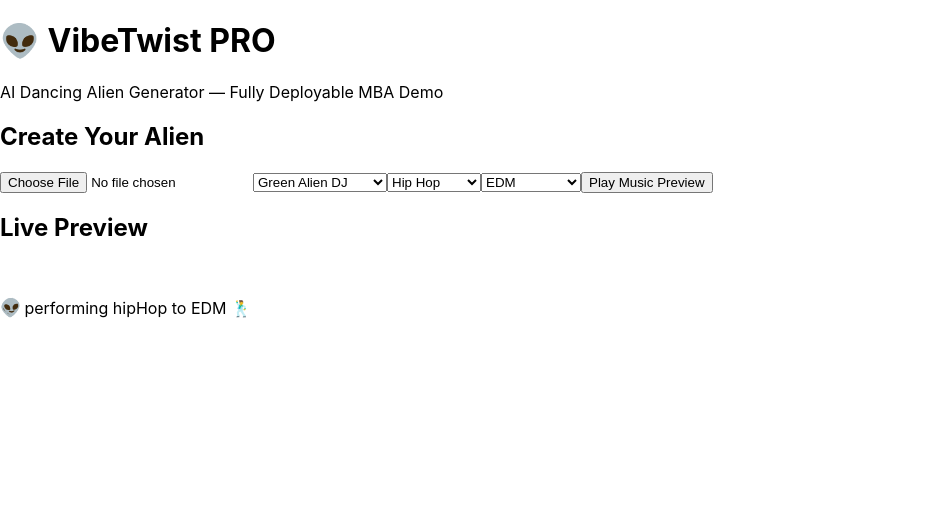
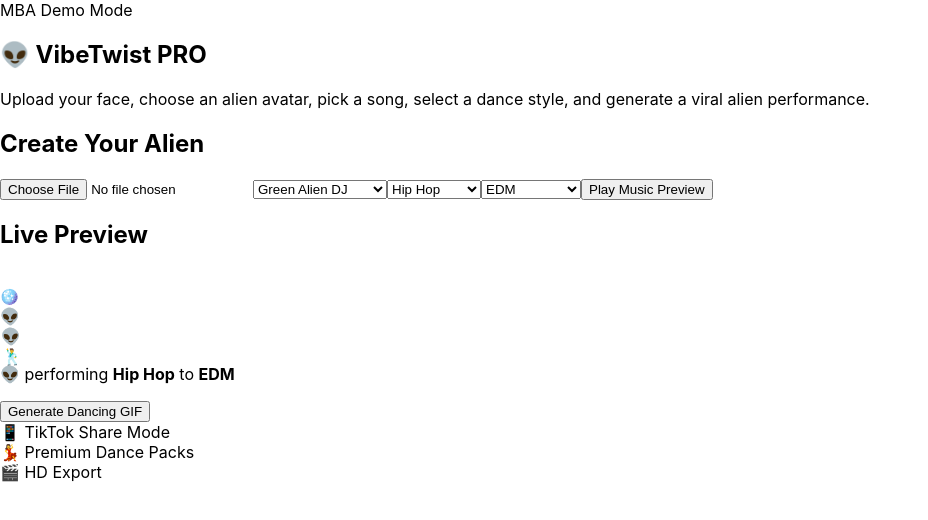
Before and after one commit to JohanLandman2026/VibeTwistPro, a Next.js app: page / in a window 1280 px wide. Shown: the top 520 px of the page, without its empty margins (0-928 px from the left). Built offline with nearby package versions, Linux system fonts and the light colour scheme.

Commit message:
Update VibeTwistPro.js

```diff
--- a/VibeTwistPro.js
+++ b/VibeTwistPro.js
@@ -1,129 +1,117 @@
-'use client';
-
-import { useMemo, useRef, useState } from 'react';
-import { motion } from 'framer-motion';
+import { useRef, useState } from "react";
+import { motion } from "framer-motion";
 
 export default function VibeTwistPro() {
-  const [avatar, setAvatar] = useState('👽');
-  const [dance, setDance] = useState('hipHop');
-  const [song, setSong] = useState('EDM');
-  const [img, setImg] = useState(null);
-  const [playing, setPlaying] = useState(false);
-
+  const [avatar, setAvatar] = useState("green");
+  const [dance, setDance] = useState("Hip Hop");
+  const [song, setSong] = useState("EDM");
+  const [photo, setPhoto] = useState(null);
   const audioRef = useRef(null);
 
-  // ✅ Stable, CI-safe emoji mapping
-  const gifs = {
-    hipHop: '\u{1F57A}',      // 🕺
-    shuffle: '\u{1F483}',     // 💃
-    breakdance: '\u{1F938}'   // 🤸
+  function upload(e) {
+    const file = e.target.files?.[0];
+    if (!file) return;
+
+    const reader = new FileReader();
+    reader.onload = () => setPhoto(reader.result);
+    reader.readAsDataURL(file);
+  }
+
+  function playMusic() {
+    audioRef.current?.play();
+  }
+
+  const aliens = {
+    green: "👽",
+    blue: "🛸",
+    robot: "🤖",
+    gold: "👑"
   };
 
-  const preview = useMemo(
-    () => (img ? img : avatar),
-    [img, avatar]
-  );
+  return (
+    <main className="app">
+      <section className="hero">
+        <div className="badge">MBA Demo Mode</div>
+        <h1>👽 VibeTwist PRO</h1>
+        <p>
+          Upload your face, choose an alien avatar, pick a song, select a dance
+          style, and generate a viral alien performance.
+        </p>
+      </section>
 
-  function upload(e) {
-    const f = e.target.files?.[0];
-    if (!f) return;
+      <section className="card">
+        <h2>Create Your Alien</h2>
 
-    const reader = new FileReader();
-    reader.onload = () => setImg(reader.result);
-    reader.readAsDataURL(f);
-  }
-
-  function play() {
-    if (audioRef.current) {
-      audioRef.current.play();
-      setPlaying(true);
-    }
-  }
-
-  return (
-    <div className="min-h-screen bg-gradient-to-br from-purple-900 via-black to-cyan-900 text-white p-8">
-      <div className="max-w-6xl mx-auto grid gap-8">
-        <div className="text-center space-y-4">
-          <motion.h1
-            initial={{ scale: 0.8, opacity: 0 }}
-            animate={{ scale: 1, opacity: 1 }}
-            className="text-6xl font-bold"
-          >
-            👽 VibeTwist PRO
-          </motion.h1>
-          <p className="text-xl text-zinc-300">
-            AI Dancing Alien Generator — Fully Deployable MBA Demo
-          </p>
-        </div>
-
-        <div className="grid md:grid-cols-2 gap-6">
-          <div className="rounded-3xl bg-white/10 p-6 space-y-4 backdrop-blur">
-            <h2 className="text-2xl font-semibold">Create Your Alien</h2>
-
+        <div className="controls">
           <input type="file" accept="image/*" onChange={upload} />
 
-            <select
-              onChange={(e) => setAvatar(e.target.value)}
-              className="w-full p-3 rounded-xl text-black"
-            >
-              <option value="👽">Green Alien DJ</option>
-              <option value="🛸">Blue Space Queen</option>
-              <option value="🤖">Robot Cyborg</option>
-              <option value="👑">Gold VIP Alien</option>
+          <select value={avatar} onChange={(e) => setAvatar(e.target.value)}>
+            <option value="green">Green Alien DJ</option>
+            <option value="blue">Blue Space Queen</option>
+            <option value="robot">Robot Cyborg</option>
+            <option value="gold">Gold VIP Alien</option>
           </select>
 
-            <select
-              onChange={(e) => setDance(e.target.value)}
-              className="w-full p-3 rounded-xl text-black"
-            >
-              <option value="hipHop">Hip Hop</option>
-              <option value="shuffle">Shuffle</option>
-              <option value="breakdance">Breakdance</option>
+          <select value={dance} onChange={(e) => setDance(e.target.value)}>
+            <option>Hip Hop</option>
+            <option>Shuffle</option>
+            <option>Breakdance</option>
+            <option>Disco</option>
           </select>
 
-            <select
-              onChange={(e) => setSong(e.target.value)}
-              className="w-full p-3 rounded-xl text-black"
-            >
+          <select value={song} onChange={(e) => setSong(e.target.value)}>
             <option>EDM</option>
             <option>Afrobeats</option>
             <option>Funk Groove</option>
+            <option>Disco Beat</option>
           </select>
 
-            <button
-              onClick={play}
-              className="w-full py-3 rounded-2xl bg-violet-500 font-bold"
+          <button onClick={playMusic}>Play Music Preview</button>
+        </div>
+      </section>
+
+      <section className="preview-card">
+        <h2>Live Preview</h2>
+
+        <motion.div
+          className="alien-stage"
+          animate={{ rotate: [0, 3, -3, 0], y: [0, -8, 0] }}
+          transition={{ repeat: Infinity, duration: 1.2 }}
         >
-              Play Music Preview
-            </button>
+          <div className="disco">🪩</div>
+
+          <div className="alien-body">
+            <div className="alien-head">
+              {photo ? (
+                <img src={photo} alt="Uploaded face" className="face-photo" />
+              ) : (
+                <span>{aliens[avatar]}</span>
+              )}
+            </div>
+
+            <div className="alien-torso">{aliens[avatar]}</div>
+            <div className="alien-legs">🕺</div>
+          </div>
+        </motion.div>
+
+        <p className="caption">
+          {aliens[avatar]} performing <strong>{dance}</strong> to{" "}
+          <strong>{song}</strong>
+        </p>
+
+        <button className="generate">Generate Dancing GIF</button>
+      </section>
+
+      <section className="features">
+        <div>📱 TikTok Share Mode</div>
+        <div>💃 Premium Dance Packs</div>
+        <div>🎬 HD Export</div>
+      </section>
 
       <audio
         ref={audioRef}
         src="https://www.soundhelix.com/examples/mp3/SoundHelix-Song-1.mp3"
       />
-          </div>
-
-          <div className="rounded-3xl bg-white/10 p-6 space-y-4 backdrop-blur">
-            <h2 className="text-2xl font-semibold">Live Preview</h2>
-
-            <motion.div
-              animate={{ rotate: [0, 5, -5, 0], y: [0, -8, 0] }}
-              transition={{ repeat: Infinity, duration: 1.2 }}
-              className="aspect-square rounded-3xl bg-black/40 flex items-center justify-center text-8xl overflow-hidden"
-            >
-              {img ? (
-                <img src={img} className="w-full h-full object-cover" />
-              ) : (
-                preview
-              )}
-            </motion.div>
-
-            <p className="text-zinc-300">
-              {avatar} performing {dance} to {song} {gifs[dance]}
-            </p>
-          </div>
-        </div>
-      </div>
-    </div>
+    </main>
   );
 }
```
Lines whose indentation alone changed are shown as unchanged.
